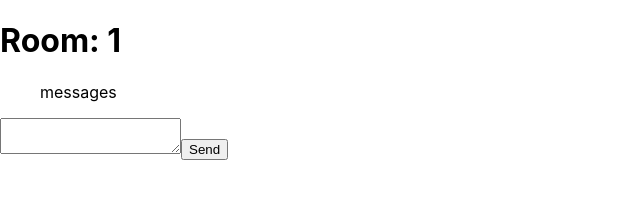
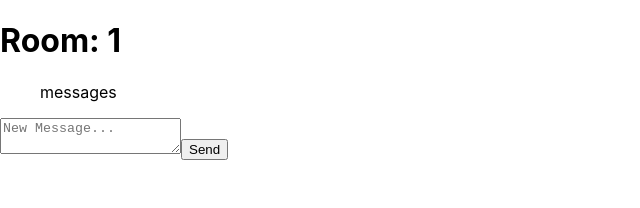
Before and after one commit to jarata/React-Chat-Websockets, a React (Create React App) app in the folder client/: page /1 in a window 1280 px wide. Shown: the top 208 px of the page, without its empty margins (0-640 px from the left). Built offline with nearby package versions, Linux system fonts and the light colour scheme.

Commit message:
Chat Room Component added message handler and useState for new messages

```diff
--- a/client/src/ChatRoom/ChatRoom.js
+++ b/client/src/ChatRoom/ChatRoom.js
@@ -2,8 +2,18 @@ import { useState } from "react";
 
 const ChatRoom = (props) => {
     console.log("Chat Room Props:", props.match.params);
+    // Room Id from url
     const { roomId } = props.match.params;
     console.log("Room ID:", roomId);
+    // State to update new message from input
+    const [ newMessage, setNewMessage ] = useState("");
+    // Handle message input and setState
+    const handleNewMessages = (event) => {
+        console.log("New Message Handler");
+        setNewMessage(event.target.value);
+    }
+    console.log("Handle New Message", newMessage);
+    // Chat Room Render, displays chat from room Id as well as inputs for sending messages to room
     return (
         <div className="chatRoomContainer">
             <h1>Room: {roomId}</h1>
@@ -14,6 +24,9 @@ const ChatRoom = (props) => {
             </div>
             <textarea
                 className="chatRoomNewMessage"
+                onChange={handleNewMessages}
+                value={newMessage}
+                placeholder="New Message..."
             />
             <button className="chatRoomMessageSubmit">
                 Send
```
